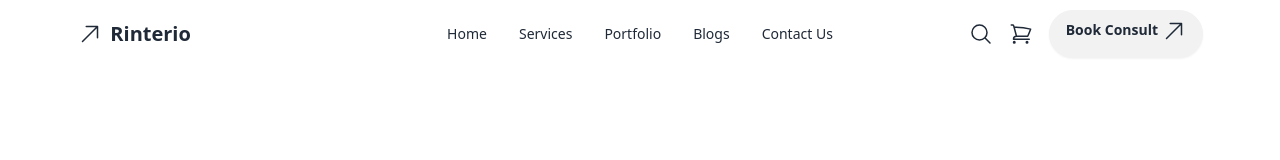
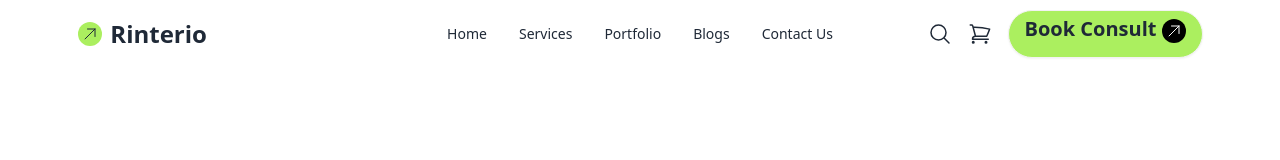
Before and after one commit to Momota02/new-interior-project, a plain HTML site: page index.html in a window 1280 px wide. Drawn offline with nearby package versions, Linux system fonts and the light colour scheme.

Commit message:
nav section fully complete

```diff
--- a/index.html
+++ b/index.html
@@ -12,12 +12,13 @@
         <div class="navbar bg-base-100 w-11/12 mx-auto">
             <div class="navbar-start">
 
-              <a class="btn btn-ghost text-xl">
-                <svg xmlns="http://www.w3.org/2000/svg" fill="none" viewBox="0 0 24 24" stroke-width="1.5" stroke="currentColor" class="size-6">
+              <a class="btn btn-ghost text-2xl font-extrabold ">
+                <svg xmlns="http://www.w3.org/2000/svg" fill="none" viewBox="0 0 24 24" stroke-width="1.5" stroke="currentColor" class="size-6 bg-[#ABEF5F] rounded-full p-1">
                     <path stroke-linecap="round" stroke-linejoin="round" d="m4.5 19.5 15-15m0 0H8.25m11.25 0v11.25" />
                   </svg>
 
-                Rinterio</a>
+                Rinterio
+            </a>
             </div>
             <div class="navbar-center hidden lg:flex">
               <ul class="menu menu-horizontal px-1">
@@ -38,9 +39,9 @@
                   </svg>
                   </span>
 
-              <a class="btn pt-2 rounded-full hidden md:block">
+              <a class="btn pt-2 rounded-full hidden md:block bg-[#ABEF5F] font-[800] text-[20px]">
                 Book Consult
-                <svg xmlns="http://www.w3.org/2000/svg" fill="none" viewBox="0 0 24 24" stroke-width="1.5" stroke="currentColor" class="size-6 inline ">
+                <svg xmlns="http://www.w3.org/2000/svg" fill="none" viewBox="0 0 24 24" stroke-width="1.5" stroke="currentColor" class="size-6 inline bg-black rounded-full text-white p-1 ">
                     <path stroke-linecap="round" stroke-linejoin="round" d="m4.5 19.5 15-15m0 0H8.25m11.25 0v11.25" />
                   </svg>
 
```
